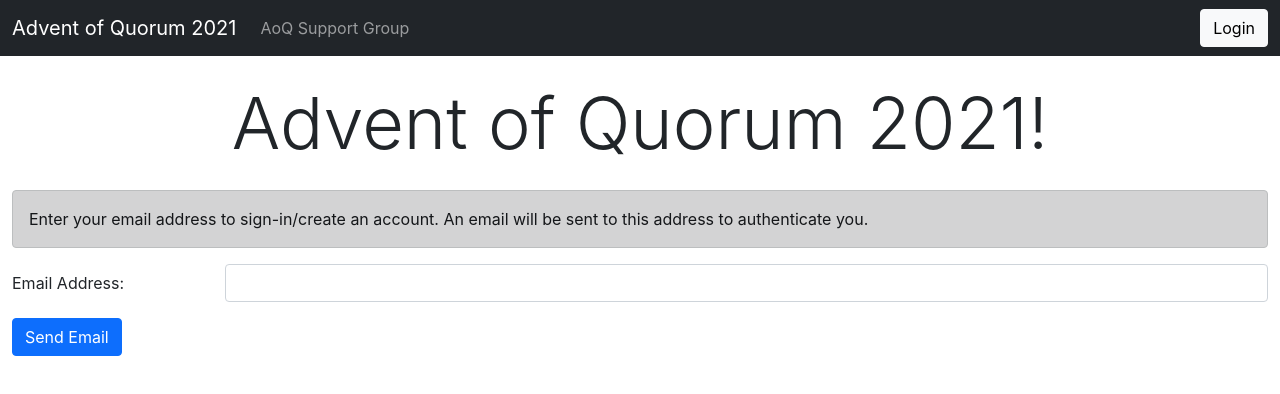
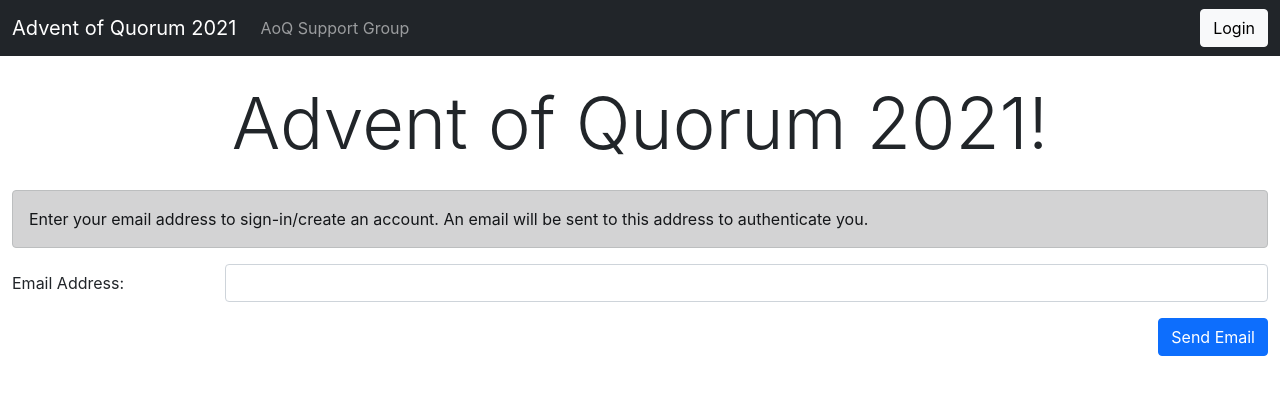
Before and after one commit to jclement/aoc, a React (Create React App) app in the folder frontend/: page /login in a window 1280 px wide. Shown: the top 394 px of the page. Built offline with nearby package versions, Linux system fonts and the light colour scheme.

Commit message:
favicon with a transparent background

```diff
--- a/frontend/src/Login.js
+++ b/frontend/src/Login.js
@@ -1,5 +1,5 @@
 import React from "react";
-import { Header } from "./Styling";
+import { Header, ButtonBar } from "./Styling";
 import { authenticationService } from "./_services/authentication.service";
 import { useSearchParams, useNavigate } from "react-router-dom";
 import { toast } from 'react-toastify';
@@ -128,23 +128,19 @@ class LoginComponent extends React.Component {
         ) : (
           ""
         )}
-        {!this.state.email_sent ? (
-          <button
-            type="submit"
-            onClick={this.sendEmail.bind(this)}
-            className="btn btn-primary"
-          >
-            Send Email
-          </button>
-        ) : (
-          <button
-            type="submit"
-            onClick={this.login.bind(this)}
-            className="btn btn-primary"
-          >
-            Login
-          </button>
-        )}
+        <ButtonBar>
+          {this.state.email_sent ? (
+            <button
+              type="submit"
+              onClick={this.login.bind(this)}
+              className="btn btn-primary">Login</button>
+            ) : (
+            <button
+              type="submit"
+              onClick={this.sendEmail.bind(this)}
+              className="btn btn-primary">Send Email</button>
+          )}
+        </ButtonBar>
       </form>
     </div>
   );
```
Also changed, not shown: 1 other file (tests, documents, lock files or other folders).
